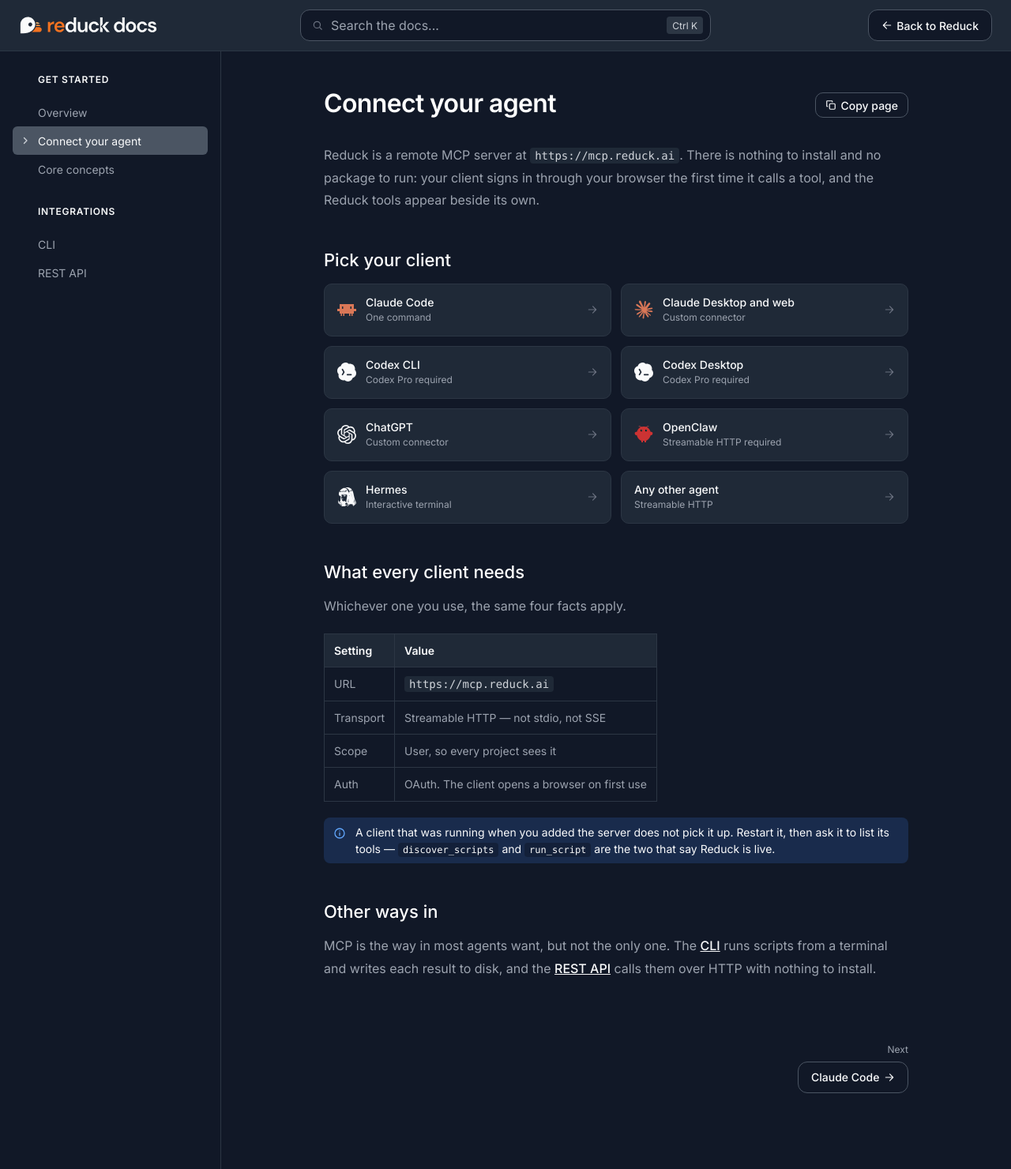
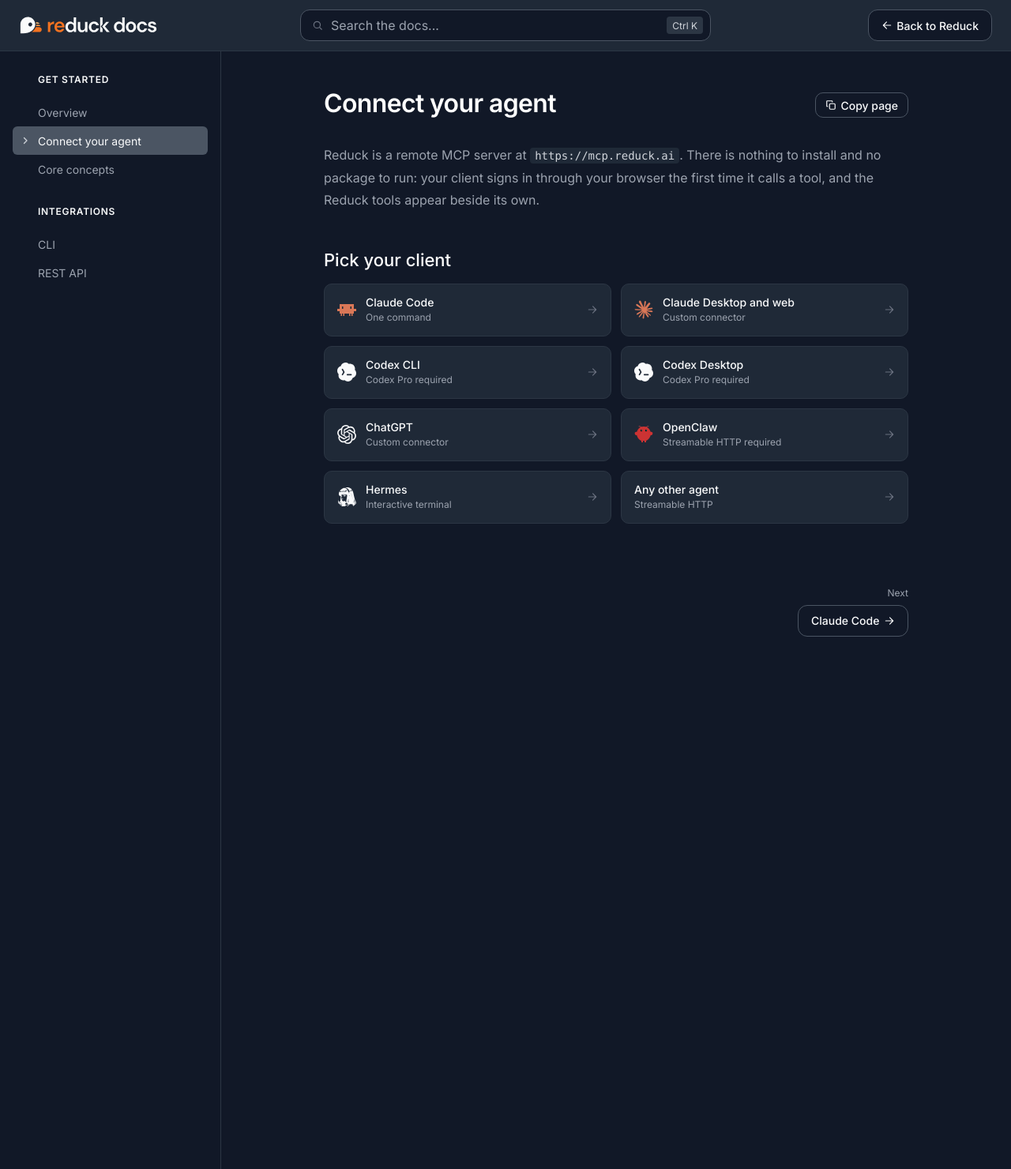
Before and after one commit to conception-ai/docs.reduck.ai, a Jekyll site: the page built from _docs/connect-your-agent/index.md, in a window 1280 px wide. Shown: the whole page at 79% size. Built offline with Jekyll 4.4.1, drawn with Linux system fonts in a browser that asks for light colours.

Commit message:
feat(docs): the three ways in sit on the Overview; Connect your agent is the tiles
The Integrations table — MCP, CLI, REST API and who each is for — moves from Core concepts to the
Overview, where a reader decides. Connect your agent keeps the client tiles and nothing else.

Co-Authored-By: Claude Fable 5.1 <noreply@anthropic.com>
Claude-Session: https://claude.ai/code/session_015MhuYNLuA8b1KjfV6mNac3

```diff
--- a/_docs/connect-your-agent/index.md
+++ b/_docs/connect-your-agent/index.md
@@ -29,24 +29,3 @@ Interactive terminal
 ::tile [Any other agent](/docs/other-clients)
 Streamable HTTP
 :::
-
-## What every client needs
-
-Whichever one you use, the same four facts apply.
-
-| Setting   | Value                                          |
-| --------- | ---------------------------------------------- |
-| URL       | `https://mcp.reduck.ai`                        |
-| Transport | Streamable HTTP — not stdio, not SSE           |
-| Scope     | User, so every project sees it                 |
-| Auth      | OAuth. The client opens a browser on first use |
-
-> [!NOTE]
-> A client that was running when you added the server does not pick it up. Restart it, then ask it
-> to list its tools — `discover_scripts` and `run_script` are the two that say Reduck is live.
-
-## Other ways in
-
-MCP is the way in most agents want, but not the only one. The [CLI](/docs/cli) runs scripts from a
-terminal and writes each result to disk, and the [REST API](/docs/api-reference) calls them over
-HTTP with nothing to install.
```
Also changed, not shown: _docs/core-concepts/index.md (+0 -11 lines), _docs/overview/index.md (+11 -0 lines).
